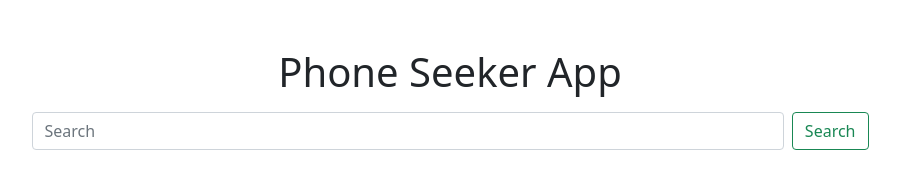
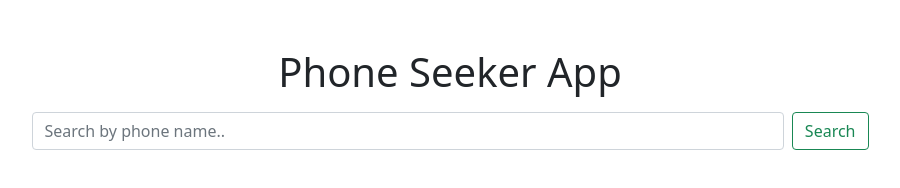
Before and after one commit to kamrul-dev/phone-seeker-app, a plain HTML site: page index.html in a window 1280 px wide. Shown: the whole page, without its empty margins (190-1090 px from the left). Drawn offline with nearby package versions, Linux system fonts and the light colour scheme.

Commit message:
search box place holder updated

```diff
--- a/index.html
+++ b/index.html
@@ -21,7 +21,7 @@
             <h1>Phone Seeker App</h1>
         </div>
         <div class="d-flex w-75 mx-auto">
-            <input id="input-search-text" class="form-control me-2" type="search" placeholder="Search"
+            <input id="input-search-text" class="form-control me-2" type="search" placeholder="Search by phone name.."
                 aria-label="Search">
             <button onclick="searchPhone()" class="btn btn-outline-success" type="submit">Search</button>
         </div>
```
